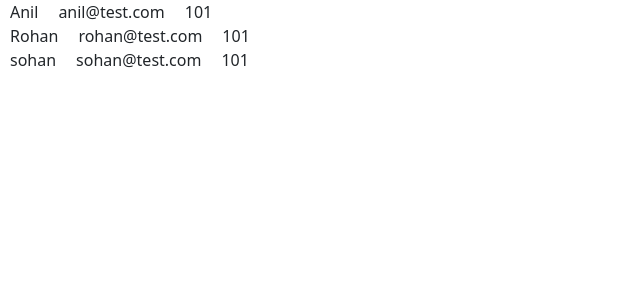
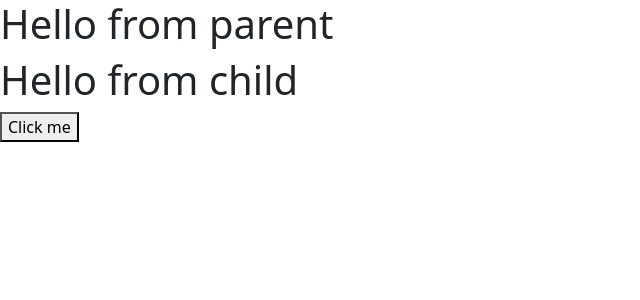
Before and after one commit to CodeWith78Shekhar/code-by-babaar, a React (Create React App) app: page / in a window 1280 px wide. Shown: the top 300 px of the page, without its empty margins (0-640 px from the left). Built offline with nearby package versions, Linux system fonts and the light colour scheme.

Commit message:
Pure component

```diff
--- a/src/App.js
+++ b/src/App.js
@@ -1,5 +1,5 @@
 import React from 'react'
-import Comp from './Components/ReuseComp/Comp.jsx'
+import Parent from './Components/DataChildToParent/Parent.jsx'
 
 
 // function getData(){
@@ -8,7 +8,7 @@ import Comp from './Components/ReuseComp/Comp.jsx'
 const App = () => {
   return (
     <>
-   <Comp/>
+   <Parent/>
     </>
   )
 }
--- /dev/null
+++ b/src/Components/DataChildToParent/Child.jsx
@@ -0,0 +1,14 @@
+import React from 'react'
+
+const Child = (props) => {
+    let count = 1;
+
+  return (
+    <div>
+      <h1>Hello from child</h1>
+      <button onClick={()=>(props.data(count))}>Click me</button>
+    </div>
+  )
+}
+
+export default Child
--- /dev/null
+++ b/src/Components/DataChildToParent/Parent.jsx
@@ -0,0 +1,20 @@
+import React from 'react'
+import Child from  './Child.jsx'
+const Parent = () => {
+
+    function Parent(count){
+       count+=1;
+       alert(count)
+       console.log(count)
+
+    }
+
+  return (
+    <div>
+         <h1 >Hello from parent</h1>
+         <Child data = {Parent}/>
+    </div>
+  )
+}
+
+export default Parent
```
